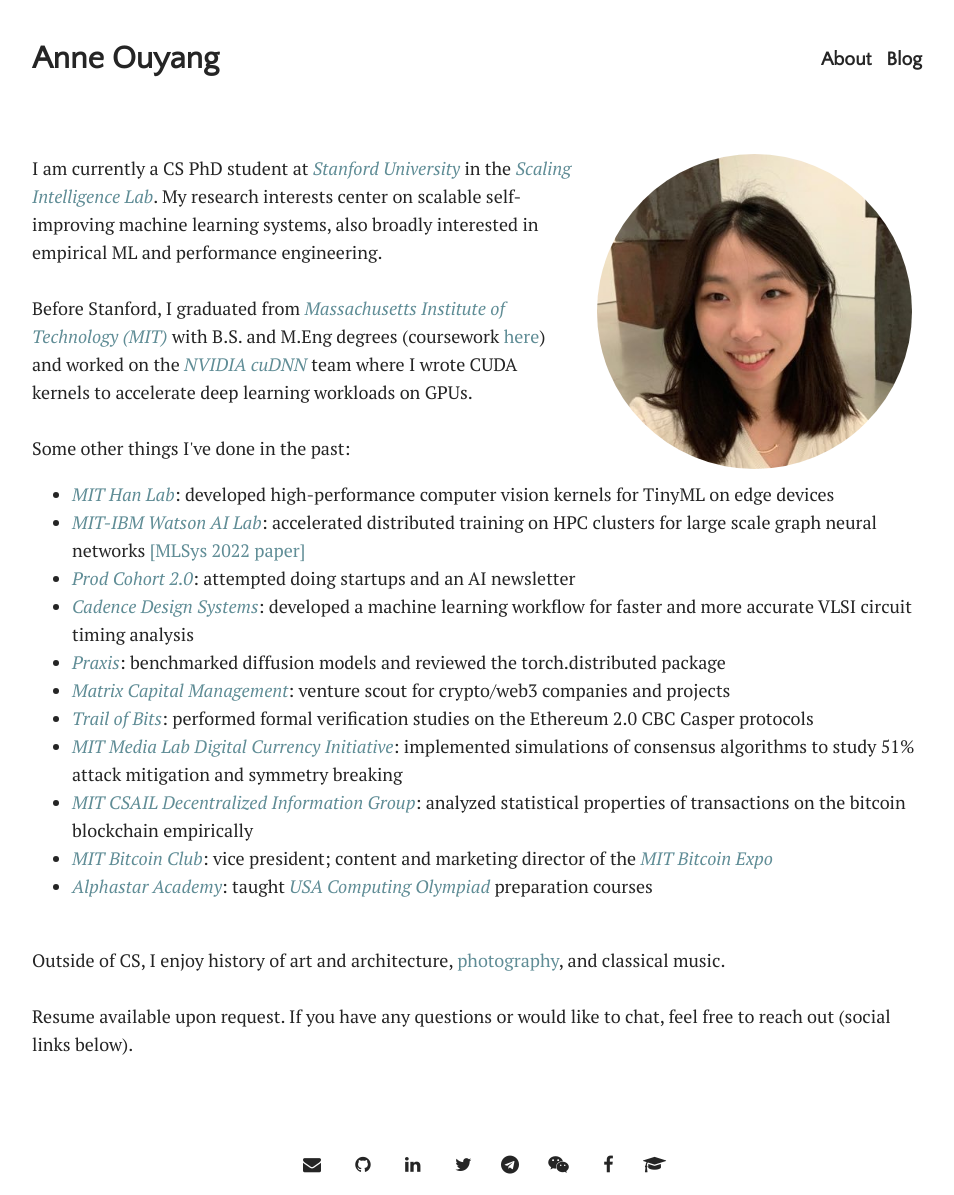
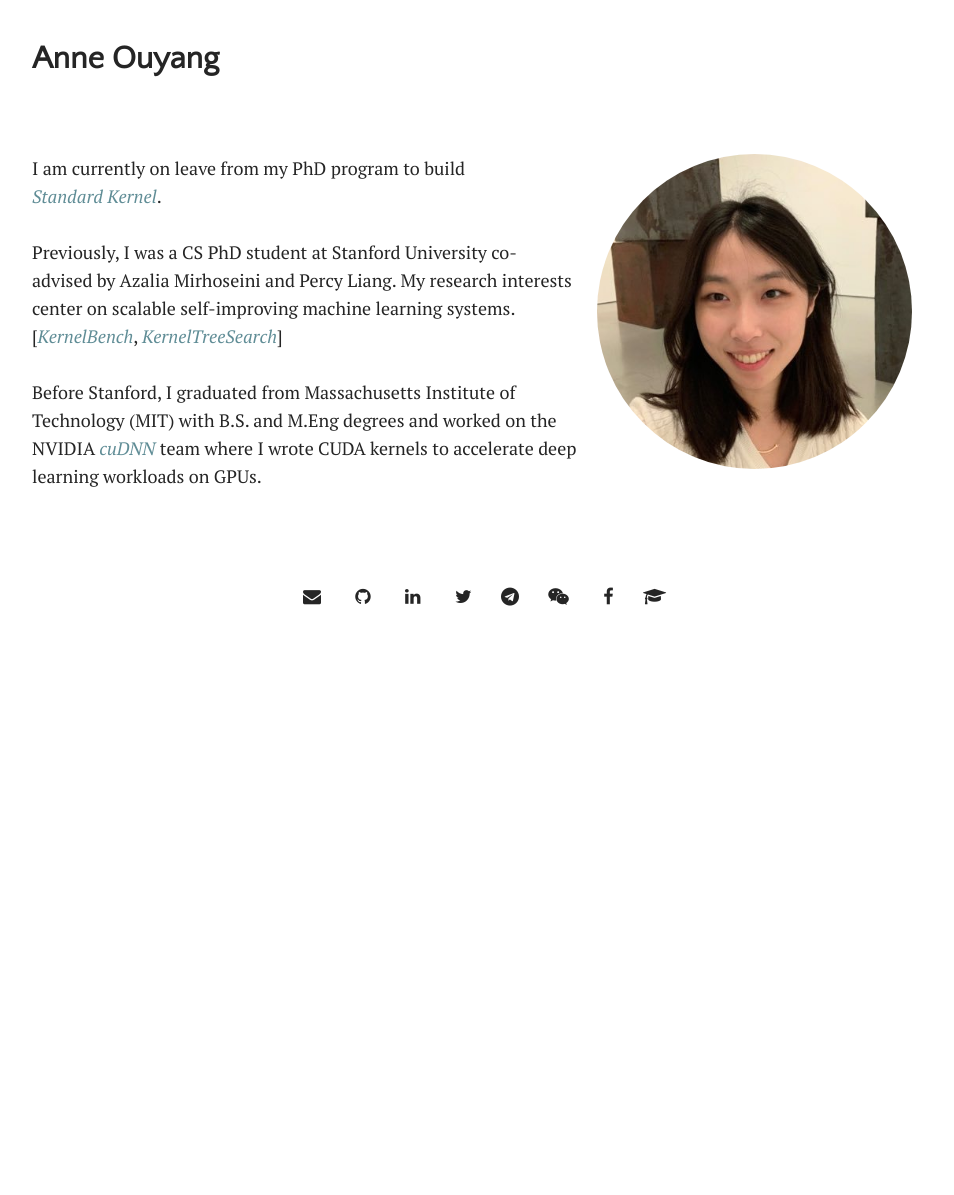
Before and after one commit to anneouyang/anneouyang.github.io, a Jekyll site: the page built from index.html, in a window 1280 px wide. Shown: the whole page, without its empty margins (158-1112 px from the left). Built offline with Jekyll 4.4.1, drawn with Linux system fonts in a browser that asks for light colours; some web fonts are replaced; the list of posts is cut into pages by our own code; after the commit the page ends 900 px from its top, so only the background shows below that.

Commit message:
simplify webpage

```diff
--- a/_data/settings.yml
+++ b/_data/settings.yml
@@ -7,8 +7,8 @@ disqus:
 google-ID: ''
 
 menu:
-- {name: 'About', path: '.', url: ''}
-- {name: 'Blog', path: '.', url: 'blog'}
+# - {name: 'About', path: '.', url: ''}
+# - {name: 'Blog', path: '.', url: 'blog'}
 # - {name: 'Gallery', path: '.', url: 'gallery'}
 
 # Available social icons are powered by Font Awesome, so you can use any icon that they offer
--- a/_layouts/home.html
+++ b/_layouts/home.html
@@ -6,27 +6,8 @@ title: Home
 <img src="{{ site.github.url }}/assets/img/me.jpg" class="pfp" align="right">
 <!-- <a href="" target="_blank" class="orgs"> -->
 
-I am currently a CS PhD student at <a href="https://www.stanford.edu/" target="_blank" class="orgs">Stanford University</a> in the <a href="https://scalingintelligence.stanford.edu/" target="_blank" class="orgs">Scaling Intelligence Lab</a>. My research interests center on scalable self-improving machine learning systems, also broadly interested in empirical ML and performance engineering. <br><br>
+I am currently on leave from my PhD program to build <br><a href="https://standardkernel.com/" target="_blank" class="orgs"> Standard Kernel</a>. <br><br>
 
-Before Stanford, I graduated from <a href="https://web.mit.edu/" target="_blank" class="orgs">Massachusetts Institute of Technology (MIT)</a> with B.S. and M.Eng degrees (coursework <a href="{{ site.github.url }}/coursework">here</a>) and worked on the <a href="https://www.nvidia.com/en-us/" target="_blank" class="orgs">NVIDIA</a> <a href="https://developer.nvidia.com/cudnn" target="_blank" class="orgs">cuDNN</a> team where I wrote CUDA kernels to accelerate deep learning workloads on GPUs.<br><br>
+Previously, I was a CS PhD student at Stanford University co-advised by Azalia Mirhoseini and Percy Liang. My research interests center on scalable self-improving machine learning systems. [<a href="https://arxiv.org/abs/2502.10517" target="_blank" class="orgs">KernelBench</a>, <a href="https://scalingintelligence.stanford.edu/blogs/fastkernels/" target="_blank" class="orgs">KernelTreeSearch</a>]<br><br>
 
-Some other things I've done in the past:
-<ul>
-  <li> <a href="https://hanlab.mit.edu/" target="_blank" class="orgs">MIT Han Lab</a>: developed high-performance computer vision kernels for TinyML on edge devices</li>
-  <li> <a href="https://mitibmwatsonailab.mit.edu/" target="_blank" class="orgs">MIT-IBM Watson AI Lab</a>: accelerated distributed training on HPC clusters for large scale graph neural networks <a href="https://arxiv.org/abs/2110.08450" target="_blank">[MLSys 2022 paper]</a></li>
-  <li> <a href="https://www.prod.so/" target="_blank" class="orgs">Prod Cohort 2.0</a>: attempted doing startups and an AI newsletter</li>
-  <li> <a href="https://www.cadence.com/" target="_blank" class="orgs">Cadence Design Systems</a>: developed a machine learning workflow for faster and more accurate VLSI circuit timing analysis</li>
-  <li> <a href="https://www.praxispioneering.com/" target="_blank" class="orgs">Praxis</a>: benchmarked diffusion models and reviewed the torch.distributed package</li>
-  <li> <a href="https://www.linkedin.com/company/matrix-capital-management-llc/" target="_blank" class="orgs">Matrix Capital Management</a>: venture scout for crypto/web3 companies and projects
-  <li> <a href="https://www.trailofbits.com/" target="_blank" class="orgs">Trail of Bits</a>: performed formal verification studies on the Ethereum 2.0 CBC Casper protocols </li>
-  <li> <a href="https://dci.mit.edu/" class="orgs" target="_blank">MIT Media Lab Digital Currency Initiative</a>:  implemented simulations of consensus algorithms to study 51% attack mitigation and symmetry breaking </li>
-  <li> <a href="http://dig.csail.mit.edu/studentinfo.html" target="_blank" class="orgs">MIT CSAIL Decentralized Information Group</a>: analyzed statistical properties of transactions on the bitcoin blockchain empirically</li>
-  <li> <a href="https://bitcoin.mit.edu/" class="orgs" target="_blank">MIT Bitcoin Club</a>: vice president; content and marketing director of the <a href="https://mitbitcoinexpo.org/" target="_blank" class="orgs">MIT Bitcoin Expo</a></li>
-  <li> <a href="https://alphastar.academy" target="_blank" class="orgs">Alphastar Academy</a>:  taught <a href="http://usaco.org/", target="_blank", class="orgs">USA Computing Olympiad</a> preparation courses</li>
-</ul> <br>
-
-Outside of CS, I enjoy history of art and architecture, <a href="https://vsco.co/anneouyang" target="_blank">photography</a>, and classical music. <br><br>
-
-Resume available upon request. If you have any questions or would like to chat, feel free to reach out (social links below). <br><br>
-
-<!-- (<a href="{{ site.github.url }}/publickey" target="_blank">PGP public key</a> fingerprint: <code>07DF 3BA8 4259 DF0A 73E0 365B 5A80 97CE 8F78 0EB7</code>) -->
+Before Stanford, I graduated from Massachusetts Institute of Technology (MIT) with B.S. and M.Eng degrees and worked on the NVIDIA <a href="https://developer.nvidia.com/cudnn" target="_blank" class="orgs">cuDNN</a> team where I wrote CUDA kernels to accelerate deep learning workloads on GPUs.<br><br>
```
Also changed, not shown: _layouts/home_old.html (added, +32 -0 lines).
